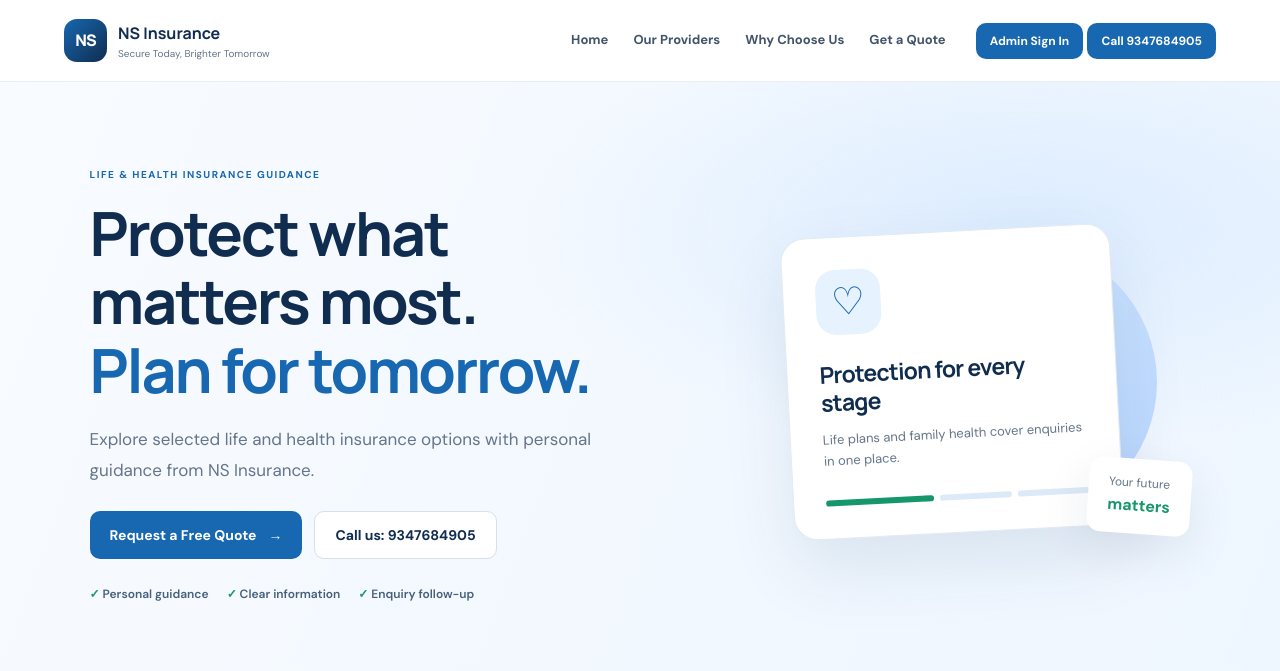
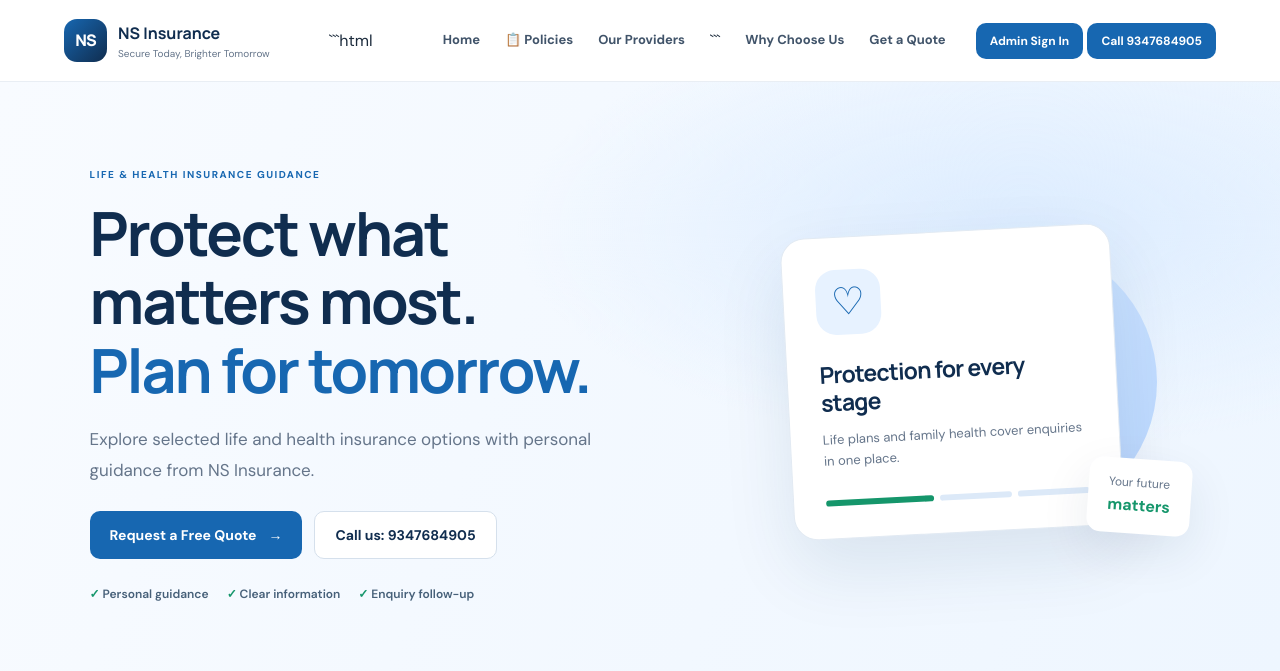
Before and after one commit to kishore143-creator/ns-insurance-website, a Flask app: page / in a window 1280 px wide. Shown: the top 671 px of the page. Run offline with Flask 3, Linux system fonts and the light colour scheme; parts of the project's set-up code (start-up, migrations or seed data) failed here and were passed over.

Commit message:
Refactor header navigation links in page.html

````diff
--- a/templates/page.html
+++ b/templates/page.html
@@ -1,5 +1,7 @@
 <!doctype html><html lang="en"><head><meta charset="utf-8"><meta name="viewport" content="width=device-width, initial-scale=1"><meta name="description" content="NS Insurance helps you enquire about life insurance from Tata AIA and LIC, and health insurance from Care Health Insurance."><title>{{ title }} | NS Insurance</title><link rel="stylesheet" href="{{ url_for('static', filename='style.css') }}"></head><body>
-<header class="topbar"><a class="brand" href="{{ url_for('home') }}"><span class="brand-mark">NS</span><span><b>NS Insurance</b><small>Secure Today, Brighter Tomorrow</small></span></a><button class="menu-toggle" aria-label="Toggle navigation" onclick="document.querySelector('.nav-links').classList.toggle('open')">☰</button><nav class="nav-links"><a href="{{ url_for('home') }}#home">Home</a><a href="{{ url_for('home') }}#plans">Our Providers</a><a href="{{ url_for('home') }}#why-us">Why Choose Us</a><a href="{{ url_for('home') }}#quote">Get a Quote</a></nav>
+<header class="topbar"><a class="brand" href="{{ url_for('home') }}"><span class="brand-mark">NS</span><span><b>NS Insurance</b><small>Secure Today, Brighter Tomorrow</small></span></a><button class="menu-toggle" aria-label="Toggle navigation" onclick="document.querySelector('.nav-links').classList.toggle('open')">☰</button>```html
+<nav class="nav-links"><a href="{{ url_for('home') }}#home">Home</a><a href="{{ url_for('public_policies') }}">📋 Policies</a><a href="{{ url_for('home') }}#plans">Our Providers</a>
+```<a href="{{ url_for('home') }}#why-us">Why Choose Us</a><a href="{{ url_for('home') }}#quote">Get a Quote</a></nav>
 <div class="header-actions">
   <a class="button button-small" href="{{ url_for('admin_login') }}">Admin Sign In</a>
   <a class="button button-small" href="tel:9347684905">Call 9347684905</a>
````
